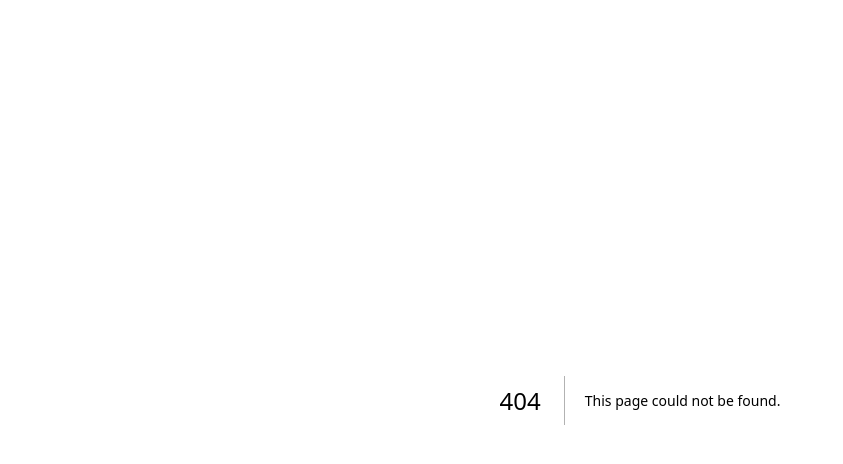
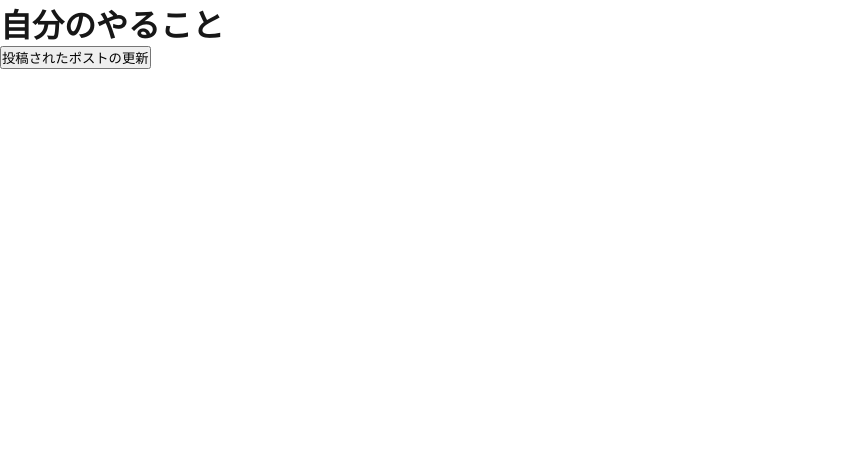
Before and after one commit to wotsu/KCLHack-PU-Front, a Next.js app: page /your_post in a window 1280 px wide. Before the commit this address had no page. Shown: the top 464 px of the page, without its empty margins (0-843 px from the left). Built offline with nearby package versions, Linux system fonts and the light colour scheme.

Commit message:
自身の投稿一覧の取得

```diff
--- a/src/app/new_user/page.tsx
+++ b/src/app/new_user/page.tsx
@@ -3,9 +3,6 @@ import Link from "next/link"
 import { useState } from "react"
 import { LoginUser } from "../data_type"
 import { useRouter } from "next/navigation";
-
-// やること
-// 新規ユーザーの作成
 
 export default function CreateUserForm() {
 
--- /dev/null
+++ b/src/app/your_post/page.tsx
@@ -0,0 +1,64 @@
+"use client"
+import { useState, useEffect } from "react"
+import {Post} from "../data_type"
+
+export default function UserPost() {
+
+  const [posts, setPosts] = useState<Post[]>([])
+  const [token, setToken] = useState<string | null>(null);
+
+  useEffect(() => {
+    const storedToken = String(localStorage.getItem("token"));
+    setToken(storedToken);
+  }, []);
+
+  const fetchPosts = async() => {
+
+    try {
+      console.log("データ取得中");
+      const response = await fetch(
+        "http://localhost:8080/auth/get/posts/specific_user", {
+          mode: "cors",
+          headers: {
+            "Content-Type": "application/json",
+            "Authorization": `Bearer ${token || ""}`
+          }
+        }
+      );
+      console.log(response);
+      const data = await response.json();
+      console.log("API response", data);
+
+      setPosts(data);
+      return data;
+    } catch (error) {
+      console.log(error);
+      console.log("データ取得エラー");
+    }
+
+  }
+
+  return (
+
+    <>
+
+      <h1>自分のやること</h1>
+      <button onClick={fetchPosts}>投稿されたポストの更新</button>
+      {posts ? (
+        posts.map((item: any) => (
+          <div key={item.id}>
+            <div>投稿ID: {item.id}</div>
+            <div>ユーザーネーム: {item.user_name}</div>
+            <div>やること: {item.task}</div>
+            <div>重要度: {item.importance}</div>
+            <br />
+          </div>
+        ))
+      ) : (
+        <p>投稿ががありません</p>
+      )}
+
+    </>
+
+  );
+}
```
